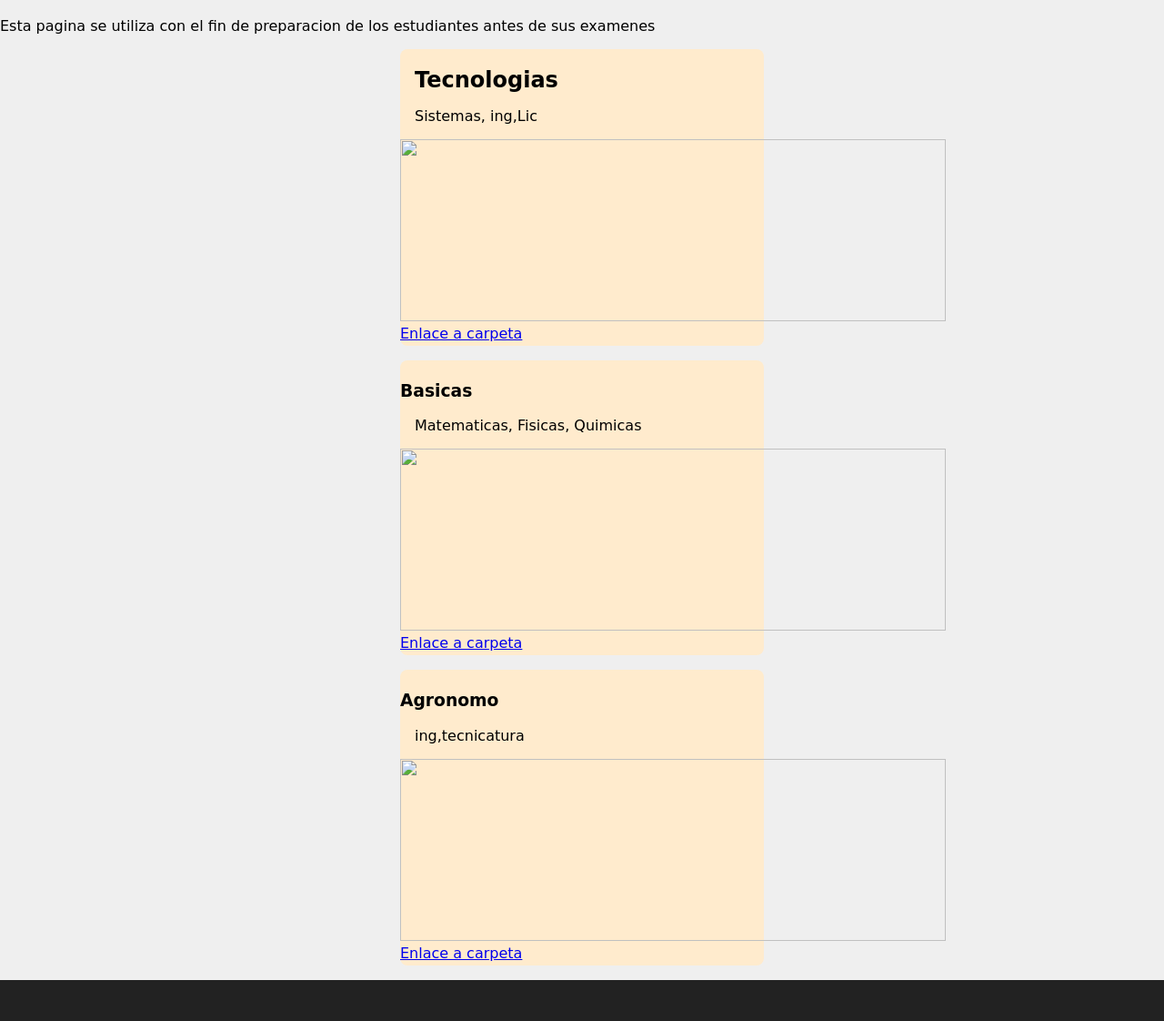
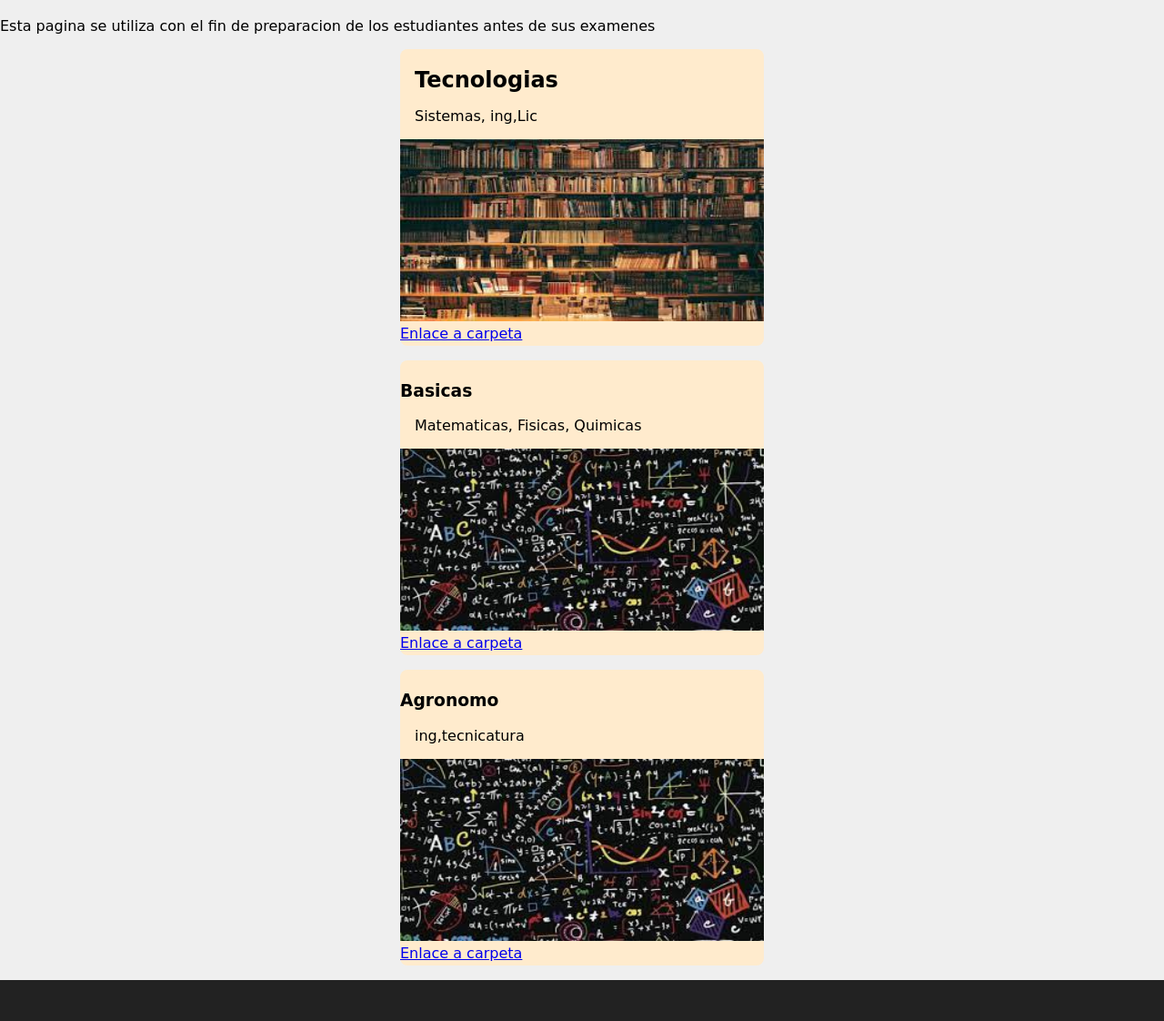
Before and after one commit to topa738/node_backend, a website: page blog.html in a window 1280 px wide. Shown: the part 164-1286 px from the top of the page at 91% size. Drawn offline with Linux system fonts and the light colour scheme; a web font is replaced by a local one.

Commit message:
primer commit

```diff
--- a/blog.html
+++ b/blog.html
@@ -17,20 +17,20 @@
         <article >
             <h2>Tecnologias</h2>
             <p>Sistemas, ing,Lic</p>
-            <img src="/img.blog/libros.jpeg" width="600" height="200"/>
+            <img src="/img.blog/libros.jpeg" width="400" height="200"/>
             <a href="blog.html"> Enlace a carpeta</a>
 
         </article>
         <article >
             <h3>Basicas</h4>
             <p>Matematicas, Fisicas, Quimicas</p>
-            <img src="/img.blog/Basicas.jpeg" width="600" height="200" />
+            <img src="/img.blog/Basicas.jpeg" width="400" height="200" />
             <a href="blog.html"> Enlace a carpeta</a>
         </article>
         <article>
             <h3>Agronomo</h4>
             <p>ing,tecnicatura</p>
-            <img src="/img.blog/Basicas.jpeg" width="600" height="200" />
+            <img src="/img.blog/Basicas.jpeg" width="400" height="200" />
             <a href="blog.html"> Enlace a carpeta</a>
         </article>
     </section>
```
Also changed, not shown: package.json (added, +25 -0 lines), server.js (added, +7 -0 lines), img.blog/Basicas.jpeg (added), img.blog/bannersuperiorDerecho.jpg (added), img.blog/libros.jpeg (added), 1 other file.
